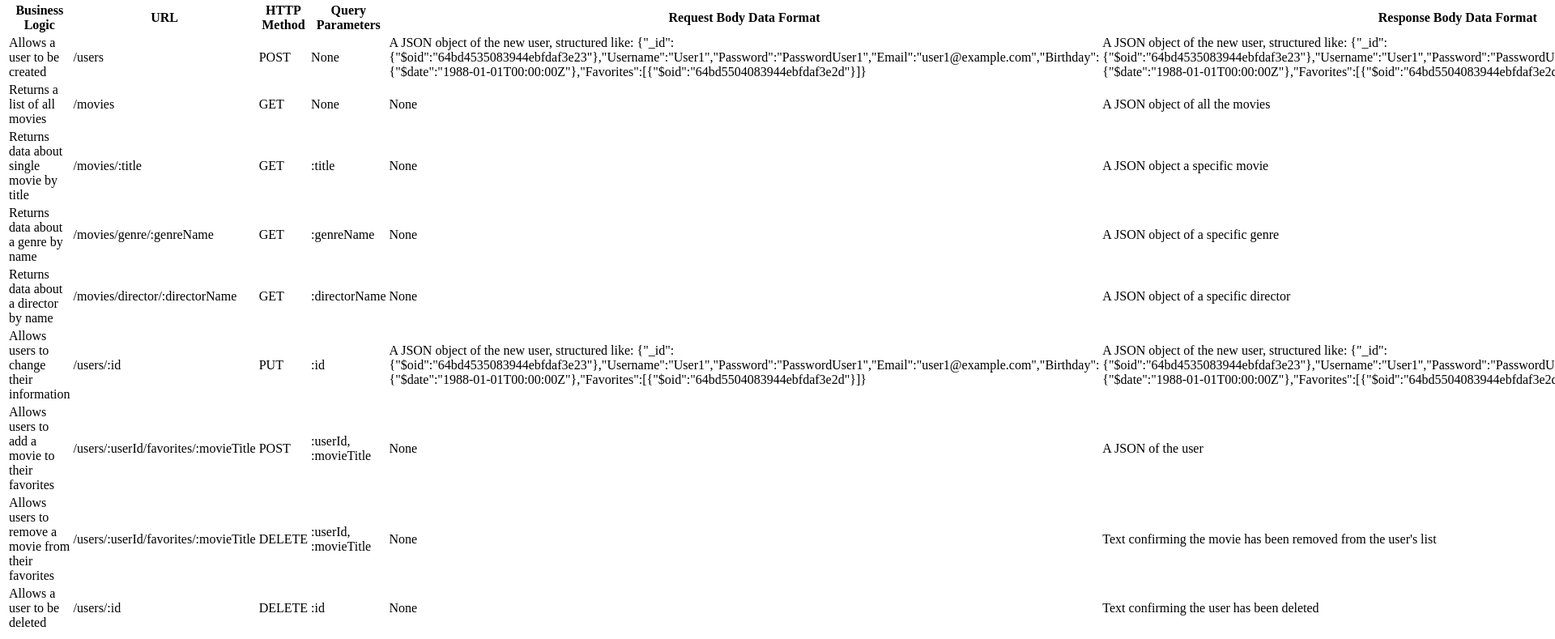
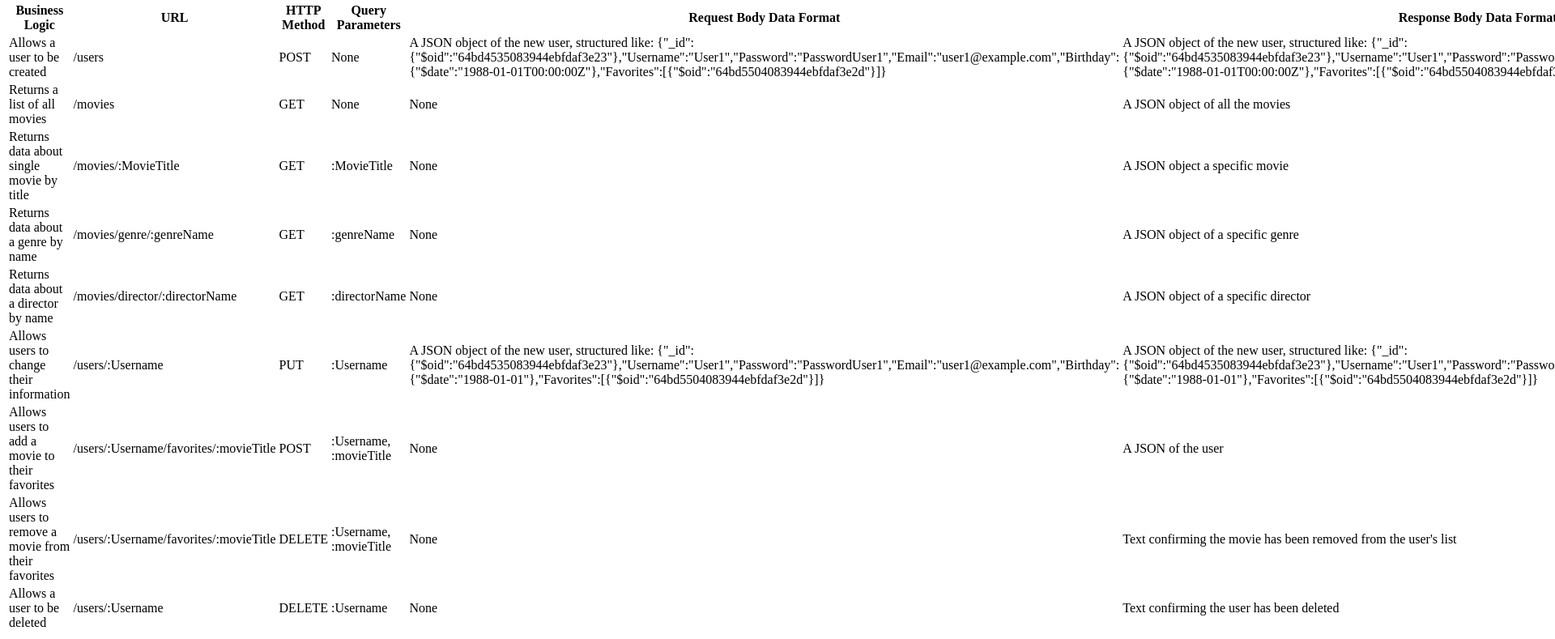
Before and after one commit to matt-visentin/movie_api-1, a website: page public/documentation.html in a window 1280 px wide. Shown: the part 131-920 px from the top of the page at 81% size, 1920 px wide, since content can reach past the window. Drawn offline with Linux system fonts and the light colour scheme.

Commit message:
Updated documentation.html

```diff
--- a/public/documentation.html
+++ b/public/documentation.html
@@ -45,9 +45,9 @@
 
         <tr>
           <td>Returns data about single movie by title</td>
-          <td>/movies/:title</td>
+          <td>/movies/:MovieTitle</td>
           <td>GET</td>
-          <td>:title</td>
+          <td>:MovieTitle</td>
           <td>None</td>
           <td>A JSON object a specific movie</td>
         </tr>
@@ -72,36 +72,36 @@
 
         <tr>
           <td>Allows users to change their information</td>
-          <td>/users/:id</td>
+          <td>/users/:Username</td>
           <td>PUT</td>
-          <td>:id</td>
-          <td>A JSON object of the new user, structured like: {"_id":{"$oid":"64bd4535083944ebfdaf3e23"},"Username":"User1","Password":"PasswordUser1","Email":"user1@example.com","Birthday":{"$date":"1988-01-01T00:00:00Z"},"Favorites":[{"$oid":"64bd5504083944ebfdaf3e2d"}]}</td>
-          <td>A JSON object of the new user, structured like: {"_id":{"$oid":"64bd4535083944ebfdaf3e23"},"Username":"User1","Password":"PasswordUser1","Email":"user1@example.com","Birthday":{"$date":"1988-01-01T00:00:00Z"},"Favorites":[{"$oid":"64bd5504083944ebfdaf3e2d"}]}</td>
+          <td>:Username</td>
+          <td>A JSON object of the new user, structured like: {"_id":{"$oid":"64bd4535083944ebfdaf3e23"},"Username":"User1","Password":"PasswordUser1","Email":"user1@example.com","Birthday":{"$date":"1988-01-01"},"Favorites":[{"$oid":"64bd5504083944ebfdaf3e2d"}]}</td>
+          <td>A JSON object of the new user, structured like: {"_id":{"$oid":"64bd4535083944ebfdaf3e23"},"Username":"User1","Password":"PasswordUser1","Email":"user1@example.com","Birthday":{"$date":"1988-01-01"},"Favorites":[{"$oid":"64bd5504083944ebfdaf3e2d"}]}</td>
         </tr>
 
         <tr>
           <td>Allows users to add a movie to their favorites</td>
-          <td>/users/:userId/favorites/:movieTitle</td>
+          <td>/users/:Username/favorites/:movieTitle</td>
           <td>POST</td>
-          <td>:userId, :movieTitle</td>
+          <td>:Username, :movieTitle</td>
           <td>None</td>
           <td>A JSON of the user</td>
         </tr>
 
         <tr>
           <td>Allows users to remove a movie from their favorites</td>
-          <td>/users/:userId/favorites/:movieTitle</td>
+          <td>/users/:Username/favorites/:movieTitle</td>
           <td>DELETE</td>
-          <td>:userId, :movieTitle</td>
+          <td>:Username, :movieTitle</td>
           <td>None</td>
           <td>Text confirming the movie has been removed from the user's list</td>
         </tr>
 
         <tr>
           <td>Allows a user to be deleted</td>
-          <td>/users/:id</td>
+          <td>/users/:Username</td>
           <td>DELETE</td>
-          <td>:id</td>
+          <td>:Username</td>
           <td>None</td>
           <td>Text confirming the user has been deleted</td>
         </tr>
```
